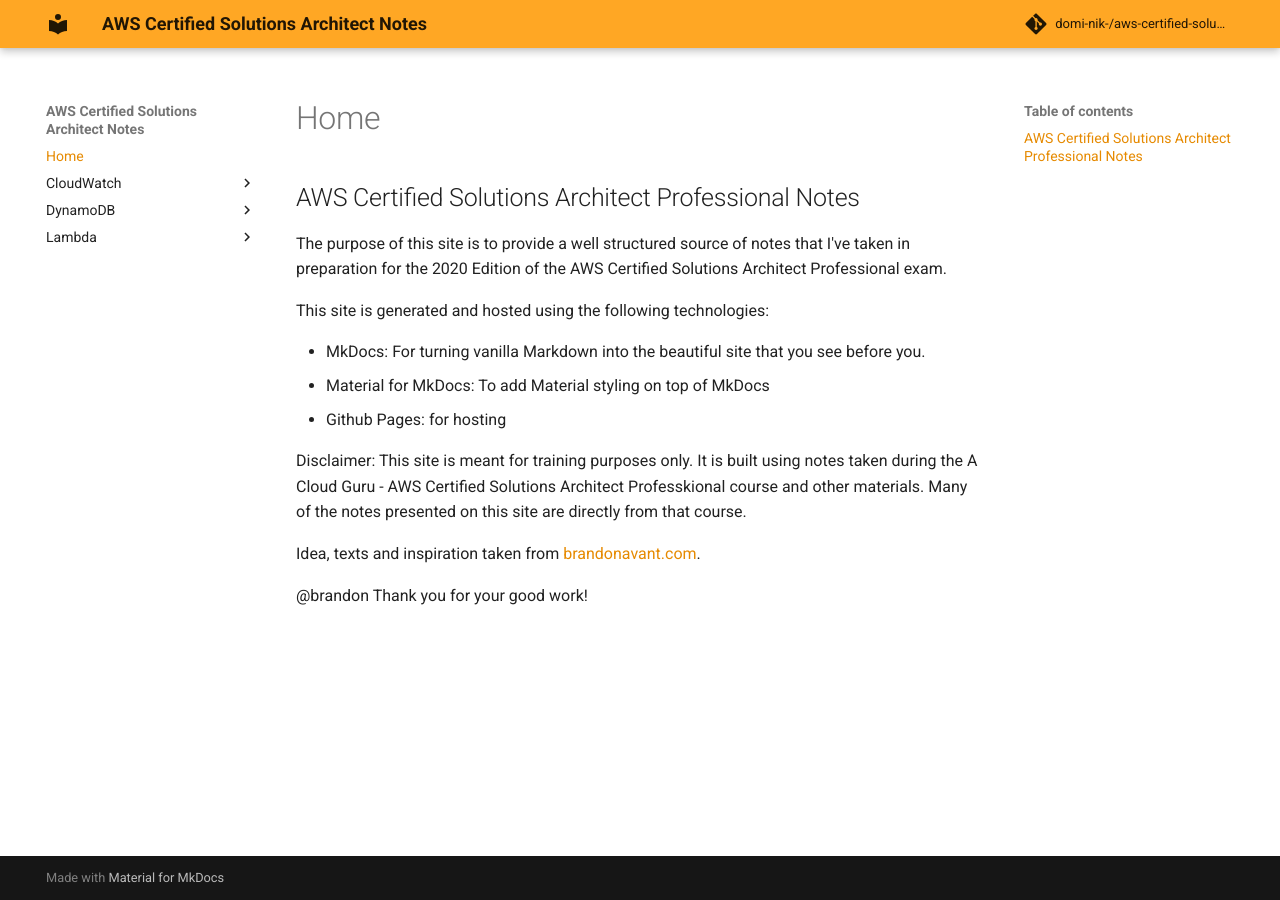
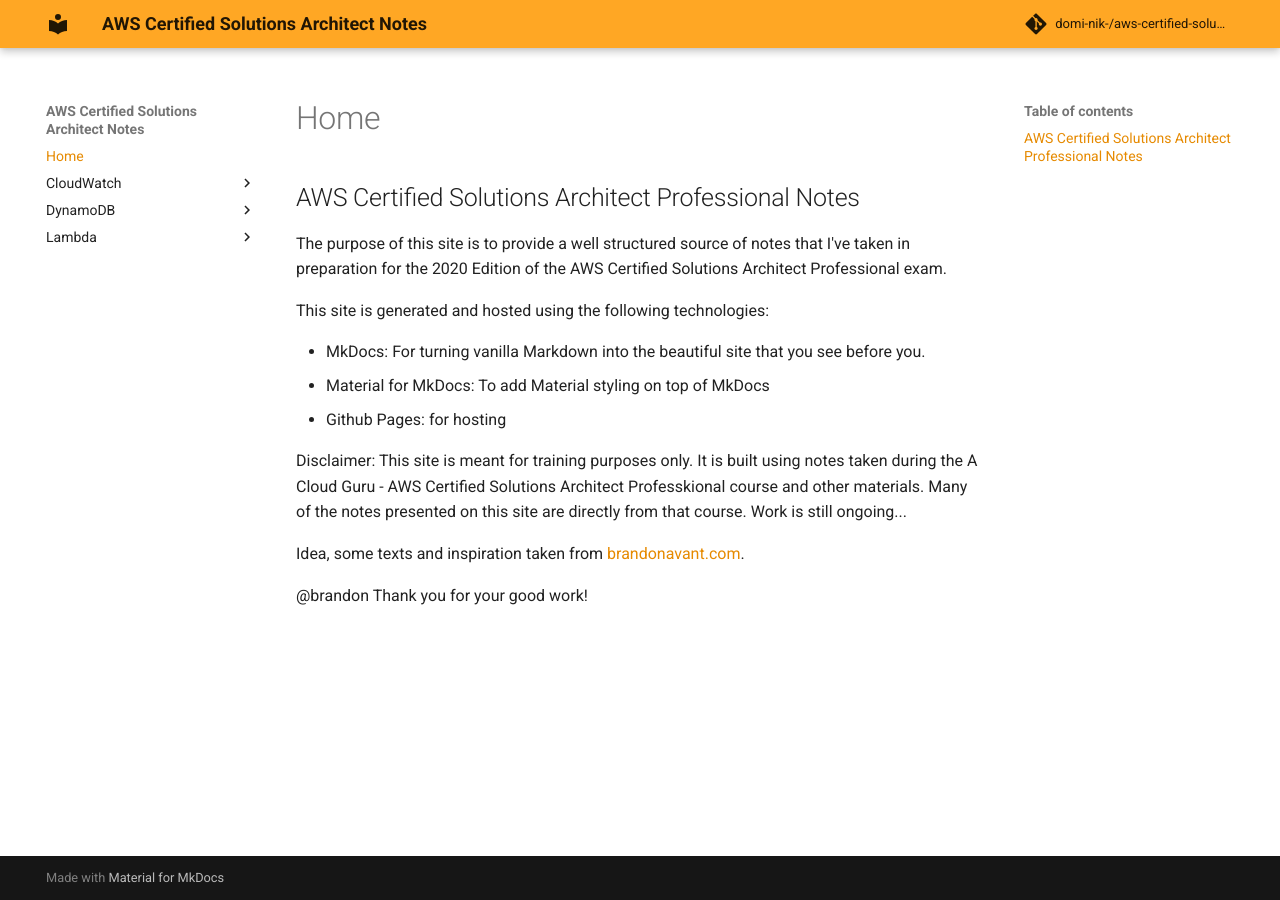
Before and after one commit to domi-nik-/aws-certified-solutions-architect-professional, an MkDocs documentation site: the page built from docs/index.md, in a window 1280 px wide. Built offline with MkDocs 1.6.1 and Material for MkDocs 9.7.7, drawn with Linux system fonts in a browser that asks for light colours; comment, search, counter and statistics services are not loaded.

Commit message:
add extended disclaimer

```diff
--- a/docs/index.md
+++ b/docs/index.md
@@ -9,8 +9,8 @@
 * Material for MkDocs: To add Material styling on top of MkDocs
 * Github Pages: for hosting
 
-Disclaimer: This site is meant for training purposes only. It is built using notes taken during the A Cloud Guru - AWS Certified Solutions Architect Professkional course and other materials. Many of the notes presented on this site are directly from that course.
+Disclaimer: This site is meant for training purposes only. It is built using notes taken during the A Cloud Guru - AWS Certified Solutions Architect Professkional course and other materials. Many of the notes presented on this site are directly from that course. Work is still ongoing...
 
-Idea, texts and inspiration taken from [brandonavant.com](https://brandonavant.com/).
+Idea, some texts and inspiration taken from [brandonavant.com](https://brandonavant.com/).
 
 @brandon Thank you for your good work!
```
